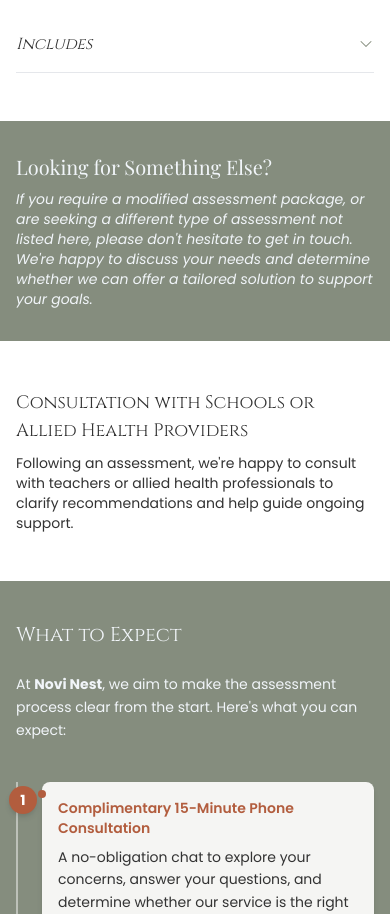
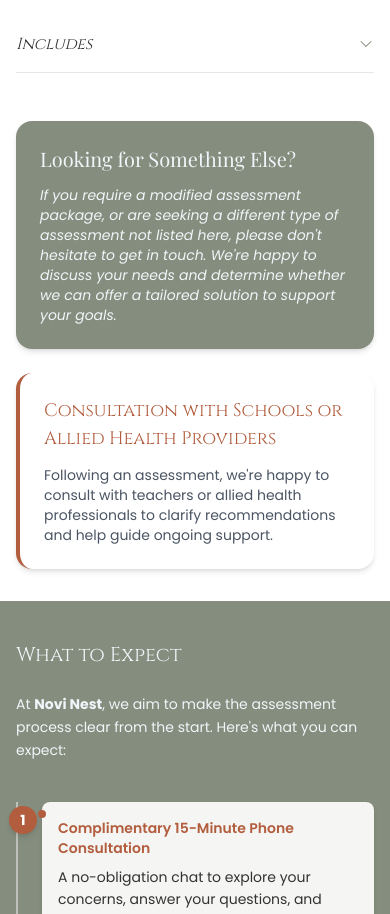
Before and after one commit to TheBigBookMan/NoviNest, a React (Vite) app: page /services in a window 390 px wide. Shown: the part 1927-2841 px from the top of the page. Built offline with nearby package versions, Linux system fonts and the light colour scheme; a web font is replaced by a local one.

Commit message:
make services responsive

```diff
--- a/src/pages/Services.jsx
+++ b/src/pages/Services.jsx
@@ -5,6 +5,8 @@ import CognitiveAssessment from "../components/features/Services/CognitiveAssess
 import Expect from "../components/features/Services/Expect";
 import Contact from "../components/common/Contact/Contact";
 import { ArrowRightIcon } from '@heroicons/react/24/solid';
+import AssessmentPackagesDesktop from "../components/features/Services/AssessmentPackages";
+import ExpectDesktop from "../components/features/Services/Desktop/ExpectDesktop";
 
 const Services = () => {
     return (
@@ -16,25 +18,53 @@ const Services = () => {
             <CognitiveAssessment />
 
             <AssessmentPackages />
+            {/* <AssessmentPackagesDesktop /> */}
 
-            <article id="something-else-article" aria-labelledby="something-else-heading" className='flex flex-col p-4 py-8 gap-2 text-slate-100 bg-[#858D7E]'>
-                <h3 id="something-else-heading" className='text-xl font-playfair'>Looking for Something Else?</h3>
-                <p className='text-sm italic'>If you require a modified assessment package, or are seeking a different type of assessment not listed here, please don't hesitate to get in touch. We're happy to discuss your needs and determine whether we can offer a tailored solution to support your goals.</p>
-            </article>
+            <div className="flex flex-col md:flex-row lg:px-60 px-4  gap-6 w-full">
+                {/* Card 1: Something Else */}
+                <article
+                    id="something-else-article"
+                    aria-labelledby="something-else-heading"
+                    className="flex flex-col gap-2 bg-[#858D7E] text-slate-100 rounded-2xl shadow-md p-6 md:w-1/2"
+                >
+                    <h3
+                    id="something-else-heading"
+                    className="text-xl font-playfair mb-1"
+                    >
+                    Looking for Something Else?
+                    </h3>
+                    <p className="text-sm md:text-base italic">
+                    If you require a modified assessment package, or are seeking a different type of assessment not listed here, please don't hesitate to get in touch. We're happy to discuss your needs and determine whether we can offer a tailored solution to support your goals.
+                    </p>
+                </article>
 
-            <article id="consultation-with-schools-or-allied-health" aria-labelledby="schools-heading" className="flex flex-col p-4 gap-2 scroll-mt-20">
-                <h3 id="schools-heading" className=' font-cinzel text-lg'>Consultation with Schools or Allied Health Providers</h3>
-                <p className='text-sm'>Following an assessment, we're happy to consult with teachers or allied health professionals to clarify recommendations and help guide ongoing support.</p>
-            </article>
+                {/* Card 2: Consultation */}
+                <article
+                    id="consultation-with-schools-or-allied-health"
+                    aria-labelledby="schools-heading"
+                    className="flex flex-col gap-2 bg-white text-[#4B5563] rounded-2xl shadow-md p-6 md:w-1/2 border-l-4 border-[#B25D3E]"
+                >
+                    <h3
+                    id="schools-heading"
+                    className="font-cinzel text-lg text-[#B25D3E] mb-1"
+                    >
+                    Consultation with Schools or Allied Health Providers
+                    </h3>
+                    <p className="text-sm md:text-base">
+                    Following an assessment, we're happy to consult with teachers or allied health professionals to clarify recommendations and help guide ongoing support.
+                    </p>
+                </article>
+            </div>
 
             <Expect />
+            <ExpectDesktop />
 
-            <article id="timeframes-article" className='flex flex-col p-4 gap-2' aria-labelledby="timeframes-heading">
+            <article id="timeframes-article" className='flex flex-col p-4 gap-2 px-4 md:px-80 ' aria-labelledby="timeframes-heading">
                 <h3 id="timeframes-heading" className=' font-cinzel text-lg'>A Note on Timeframes</h3>
                 <p className='text-sm'>We aim to complete the entire assessment process within 4 to 6 weeks. While we keep things moving behind the scenes, we also take our time where it matters most.</p>
             </article>
 
-            <article className="flex p-4 -mt-8">
+            <article className="flex p-4 -mt-8 px-4 md:px-80 ">
                 <Link
                     to="/fees"
                     className="flex items-center justify-between gap-2 w-fit px-4 py-2 rounded-lg bg-white shadow-sm hover:shadow-md hover:bg-gray-100 transition border border-gray-200 group"
```
